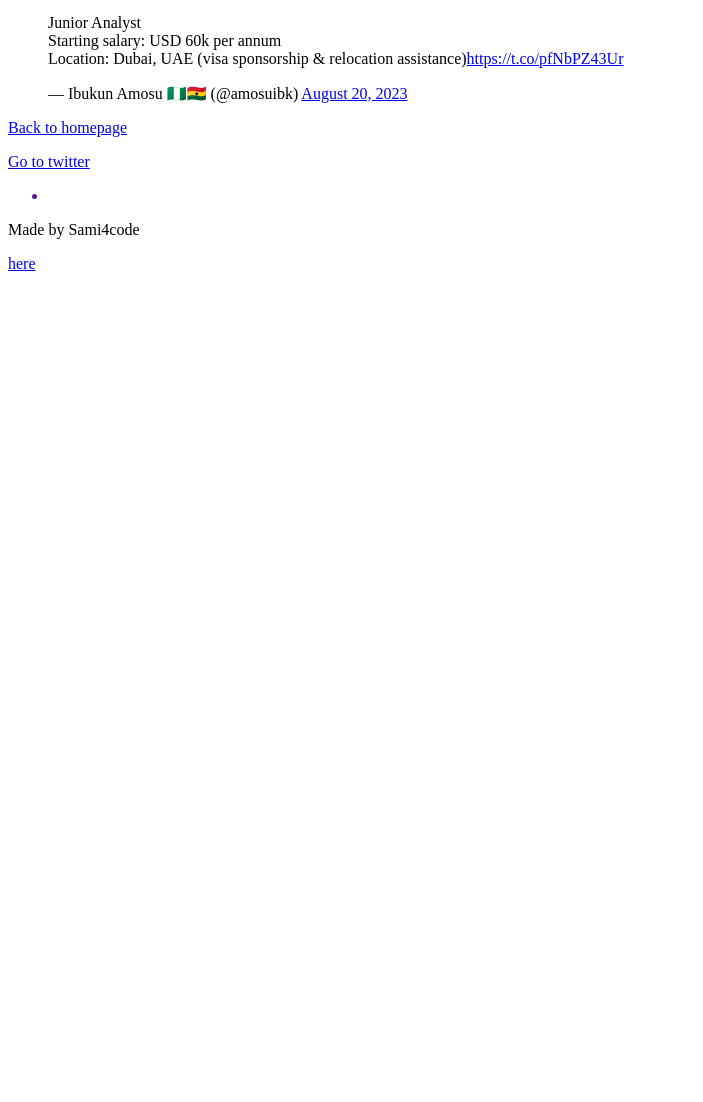
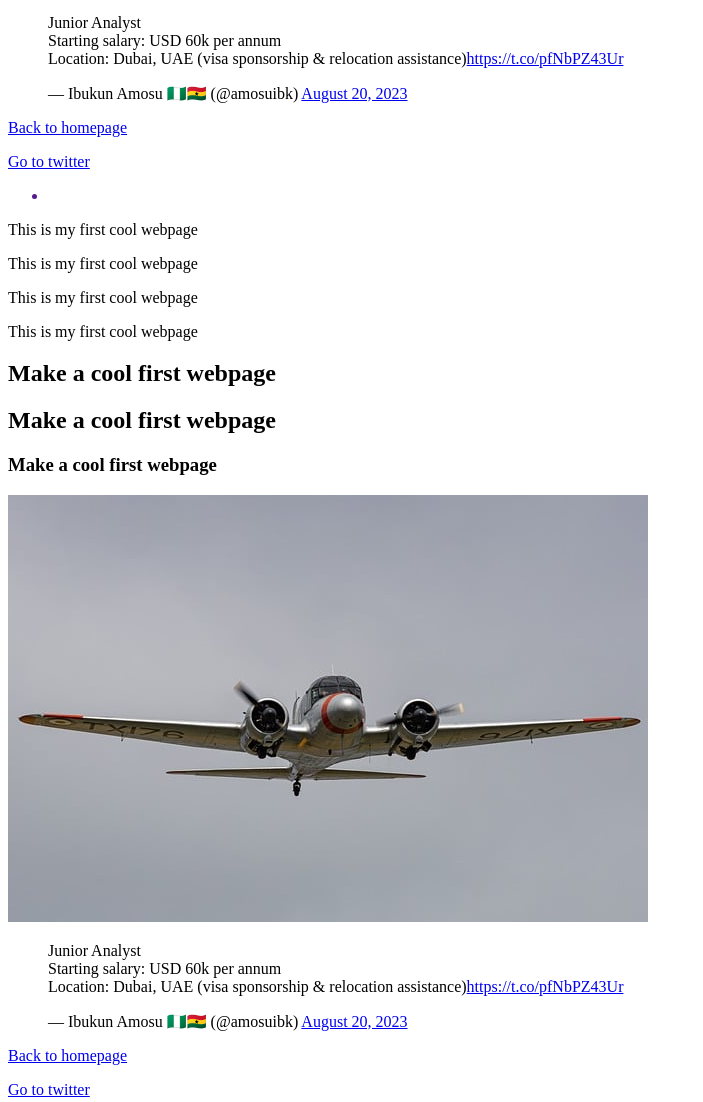
Before and after one commit to Sami4code/alx_tools, a plain HTML site: page html_basic/tweets.html in a window 1280 px wide. Shown: the part 737-1839 px from the top of the page, without its empty margins (0-703 px from the left). Before the commit the page ends 1018 px from the top, so only its background shows below. Drawn offline with Linux system fonts and the light colour scheme.

Commit message:
contents of the webpage embedded in the article element

```diff
--- a/html_basic/tweets.html
+++ b/html_basic/tweets.html
@@ -26,7 +26,24 @@
             </ul>
             </a>
         </header>
-        <main></main>
+        <main>
+            <article>
+                <p>This is my first cool webpage</p>
+    <p>This is my first cool webpage</p>
+    <p>This is my first cool webpage</p>
+    <p>This is my first cool webpage</p>
+    <h1> Make a cool first webpage</h1>
+    <h2> Make a cool first webpage</h2>
+    <h3> Make a cool first webpage</h3>
+    <a href="https://www.flyairpeace.com/">
+        <img src="image.jpg" alt="Airplane Interior">
+    </a>
+    <blockquote class="twitter-tweet"><p lang="en" dir="ltr">Junior Analyst <br>Starting salary: USD 60k per annum<br>Location: Dubai, UAE (visa sponsorship &amp; relocation assistance)<a href="https://t.co/pfNbPZ43Ur">https://t.co/pfNbPZ43Ur</a></p>&mdash; Ibukun Amosu 🇳🇬🇬🇭 (@amosuibk) <a href="https://twitter.com/amosuibk/status/1693283246656594103?ref_src=twsrc%5Etfw">August 20, 2023</a></blockquote> <script async src="https://platform.twitter.com/widgets.js" charset="utf-8"></script>
+        <a href="index.html">Back to homepage</a>
+        <p><a href="tweets.html">Go to twitter</a></p>
+            </article>
+            <aside></aside>
+        </main>
         <footer>
             <p>Made by Sami4code</p>
             <a href="https://www.flyairpeace.com/" target="_blank">here</a>
```
